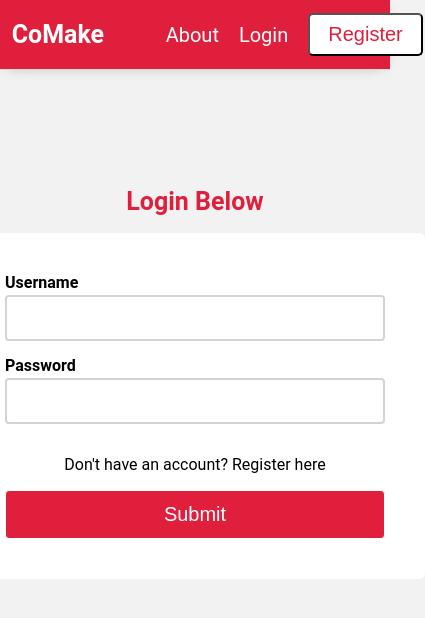
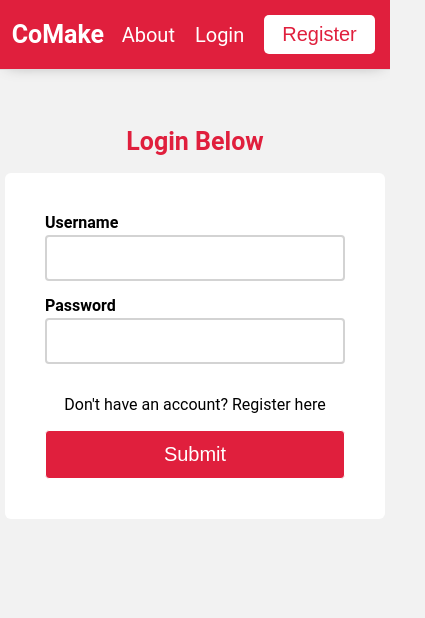
Before and after one commit to patrick-replogle/co-make-fe, a React (Create React App) app in the folder co-make/: page /login in a window 390 px wide. Shown: the top 618 px of the page, 425 px wide, since content can reach past the window. Built offline with nearby package versions, Linux system fonts and the light colour scheme; a web font is replaced by a local one.

Commit message:
added further styling for mobile view

```diff
--- a/co-make/package.json
+++ b/co-make/package.json
@@ -13,6 +13,7 @@
     "jwt-decode": "^2.2.0",
     "material-ui-icons": "^1.0.0-beta.36",
     "moment": "^2.26.0",
+    "netlify-cli": "^2.54.0",
     "node-sass": "^4.14.0",
     "react": "^16.13.0",
     "react-dom": "^16.13.0",
--- a/co-make/src/App.scss
+++ b/co-make/src/App.scss
@@ -174,7 +174,7 @@ p {
   justify-content: space-between;
   position: sticky;
   padding: 0 3%;
-  width: 100vw;
+  width: 100%;
   -webkit-box-shadow: 0px 2px 15px -8px rgba(0, 0, 0, 0.42);
   -moz-box-shadow: 0px 2px 15px -8px rgba(0, 0, 0, 0.42);
   box-shadow: 0px 2px 15px -8px rgba(0, 0, 0, 0.42);
@@ -184,8 +184,8 @@ p {
     align-items: center;
 
     @media (max-width: 600px) {
-      width: 58%;
-      justify-content: space-between;
+      width: 70%;
+      justify-content: space-evenly;
     }
 
     a {
@@ -202,6 +202,7 @@ p {
       padding: 8px 18px;
       border-radius: 5px;
       outline: none;
+      border: none;
       margin-right: 5%;
 
       &:hover {
@@ -260,6 +261,10 @@ p {
       margin-bottom: 3px;
       font-size: 1.6rem;
       display: block;
+
+      @media (max-width: 600px) {
+        float: left;
+      }
     }
 
     input {
@@ -271,10 +276,18 @@ p {
       border-radius: 4px;
       font-size: 1.6rem;
       border: 2px solid #d3d3d3;
+
+      @media (max-width: 600px) {
+        width: 300px;
+      }
     }
 
     .termsOfServiceDiv {
       width: 380px;
+
+      @media (max-width: 600px) {
+        width: 300px;
+      }
 
       a {
         color: black;
@@ -293,6 +306,10 @@ p {
       border-radius: 4px;
       border: 1px solid white;
       outline: none;
+
+      @media (max-width: 600px) {
+        width: 300px;
+      }
 
       &:hover {
         opacity: 0.9;
@@ -538,6 +555,10 @@ p {
       border-radius: 4px;
       font-size: 1.6rem;
       border: 2px solid #d3d3d3;
+
+      @media (max-width: 600px) {
+        width: 300px;
+      }
     }
 
     textarea {
@@ -551,6 +572,10 @@ p {
       border: 2px solid #d3d3d3;
       word-wrap: nowrap;
       font-size: 1.6rem;
+
+      @media (max-width: 600px) {
+        width: 300px;
+      }
     }
 
     button {
@@ -563,6 +588,10 @@ p {
       border: 1px solid white;
       outline: none;
       margin-bottom: 10px;
+
+      @media (max-width: 600px) {
+        width: 300px;
+      }
 
       &:hover {
         opacity: 0.9;
@@ -580,8 +609,7 @@ p {
   flex-direction: column;
   align-items: center;
   justify-content: center;
-  width: 100vw;
-  height: 100vh;
+  width: 100%;
 
   form {
     display: flex;
@@ -606,6 +634,10 @@ p {
       border-radius: 4px;
       font-size: 1.6rem;
       border: 2px solid #d3d3d3;
+
+      @media (max-width: 600px) {
+        width: 300px;
+      }
     }
 
     button {
@@ -617,6 +649,11 @@ p {
       background: #e01f3d;
       border-radius: 4px;
       outline: none;
+      border: none;
+
+      @media (max-width: 600px) {
+        width: 300px;
+      }
 
       &:hover {
         opacity: 0.7;
@@ -836,7 +873,19 @@ p {
   display: flex;
   flex-direction: column;
   justify-content: center;
-  margin: 20px 0;
+  margin: 10px 0;
+}
+
+.imgPreview {
+  max-width: 370px;
+  max-height: 120px;
+  border-radius: 10px;
+  border: 2px solid rgba(0, 0, 0, 0.4);
+  cursor: pointer;
+
+  @media (max-width: 600px) {
+    max-width: 290px;
+  }
 }
 
 /* about page styles */
--- a/co-make/src/components/authentication/Login.js
+++ b/co-make/src/components/authentication/Login.js
@@ -21,7 +21,7 @@ const Login = (props) => {
   return (
     <>
       <AuthHeader />
-      <div className="authContainer" style={{ marginTop: "100px" }}>
+      <div className="authContainer" style={{ marginTop: "40px" }}>
         <h1 style={{ color: "#e01f3d" }}>Login Below</h1>
         <Formik
           initialValues={initialLoginState}
--- a/co-make/src/components/other/ImageUpload.js
+++ b/co-make/src/components/other/ImageUpload.js
@@ -6,8 +6,8 @@ import { useLocation } from "react-router-dom";
 const useStyles = makeStyles((theme) => ({
   root: {
     display: "flex",
-    alignItems: "center",
-    justifyContent: "space-between",
+    flexDirection: "Column",
+    width: "90",
     "& > *": {
       margin: theme.spacing(1),
     },
@@ -92,13 +92,7 @@ const ImageUpload = ({ photo, setPhoto }) => {
             onClick={() => setPhoto(null)}
             src={photo}
             alt="Event Img Upload"
-            style={{
-              maxWidth: "40%",
-              maxHeight: "120px",
-              borderRadius: "10px",
-              border: "2px solid rgba(0,0,0,.4)",
-              cursor: "pointer",
-            }}
+            className="imgPreview"
           />
         )}
       </div>
```
Also changed, not shown: 1 other file (tests, documents, lock files or other folders).
